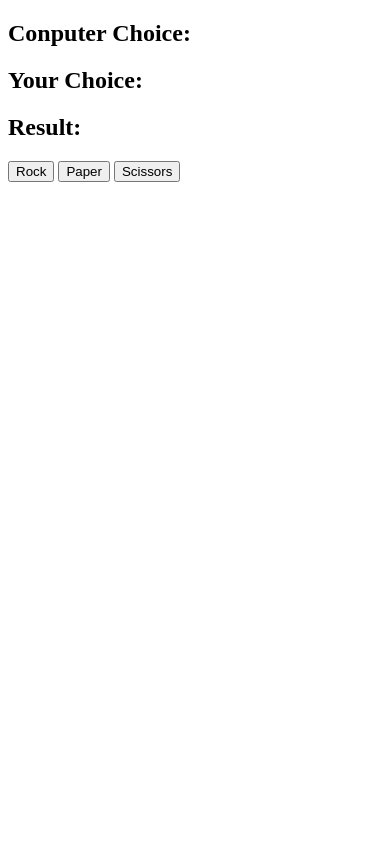
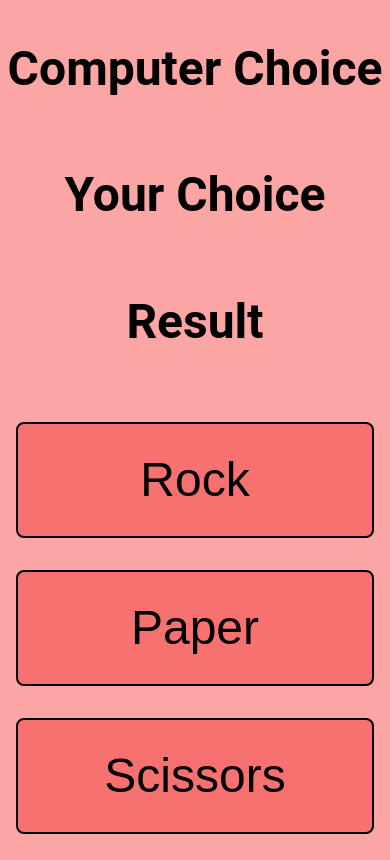
Before and after one commit to XLilvan/Building--7-retro-game, a plain HTML site: page Rock Paper Scissors/index.html in a window 390 px wide. Drawn offline with Linux system fonts and the light colour scheme.

Commit message:
Added CSS for mobile

```diff
--- a/Rock Paper Scissors/app.js
+++ b/Rock Paper Scissors/app.js
@@ -30,7 +30,7 @@ function generateComputerChoice() {
 
 function getResult() {
     if (computerChoice == userChoice) {
-        Result = "it's a draw";
+        Result = "it's a draw!";
     }
     if (computerChoice == "Rock" && userChoice == "Paper") {
         Result = "you win!";
--- a/Rock Paper Scissors/index.html
+++ b/Rock Paper Scissors/index.html
@@ -3,17 +3,22 @@
     <head>
         <meta charset="UTF-8">
         <title>Rock Paper Scissors</title>
+        <link rel="stylesheet" href="styles.css">
     </head>
     <body>
-
-        <h2>Conputer Choice: <span id="computer-choice"></span></h2>
-        <h2>Your Choice: <span id="user-choice"></span></h2>
-        <h2>Result: <span id="result"></span></h2>
-
-        <button id="Rock">Rock</button>
-        <button id="Paper">Paper</button>
-        <button id="Scissors">Scissors</button>
-
+        <div id="scoreboard">
+            <h2>Computer Choice</h2>
+                <div class="choiceDisplays" id="computer-choice"></div>
+            <h2>Your Choice</h2>
+                <div class="choiceDisplays" id="user-choice"></div>
+            <h2>Result</h2>
+                <div class="choiceDisplays" id="result"></div>
+        </div>
+        <div id="choices">
+            <button id="Rock">Rock</button>
+            <button id="Paper">Paper</button>
+            <button id="Scissors">Scissors</button>
+        </div>
         <script src="app.js"></script>
     </body>
 </html>
--- /dev/null
+++ b/Rock Paper Scissors/styles.css
@@ -0,0 +1,54 @@
+html {
+    font-size: 16px;
+}
+
+body {
+    font-size: 1rem;
+    font-family: "Roboto", sans-serif;
+    background-color: #FCA5A5;
+    color: black;
+    margin: 0;
+    padding: 0;
+    height: 100vh;
+}
+
+#scoreboard {
+    display: flex;
+    flex-direction: column;
+    text-align: center;
+    margin-bottom: 16px;
+    justify-content: center;
+    font-size: 2rem;
+    height: 45%;
+}
+
+h2 {
+    height: 7.5%;
+}
+
+.choiceDisplays {
+    height: 7.5%;
+    font-size: 2.5rem;
+}
+
+#choices {
+    display: flex;
+    flex-direction: column;
+    justify-content: center;
+    gap: 32px;
+    height: 55%;
+}
+
+button {
+    font-size: 3rem;
+    margin-left: 16px;
+    margin-right: 16px;
+    background-color: #F87171;
+    border: 2px solid black;
+    border-radius: 8px;
+    height: 25%;
+}
+
+button:hover {
+    background-color: #EF4444;
+}
```
